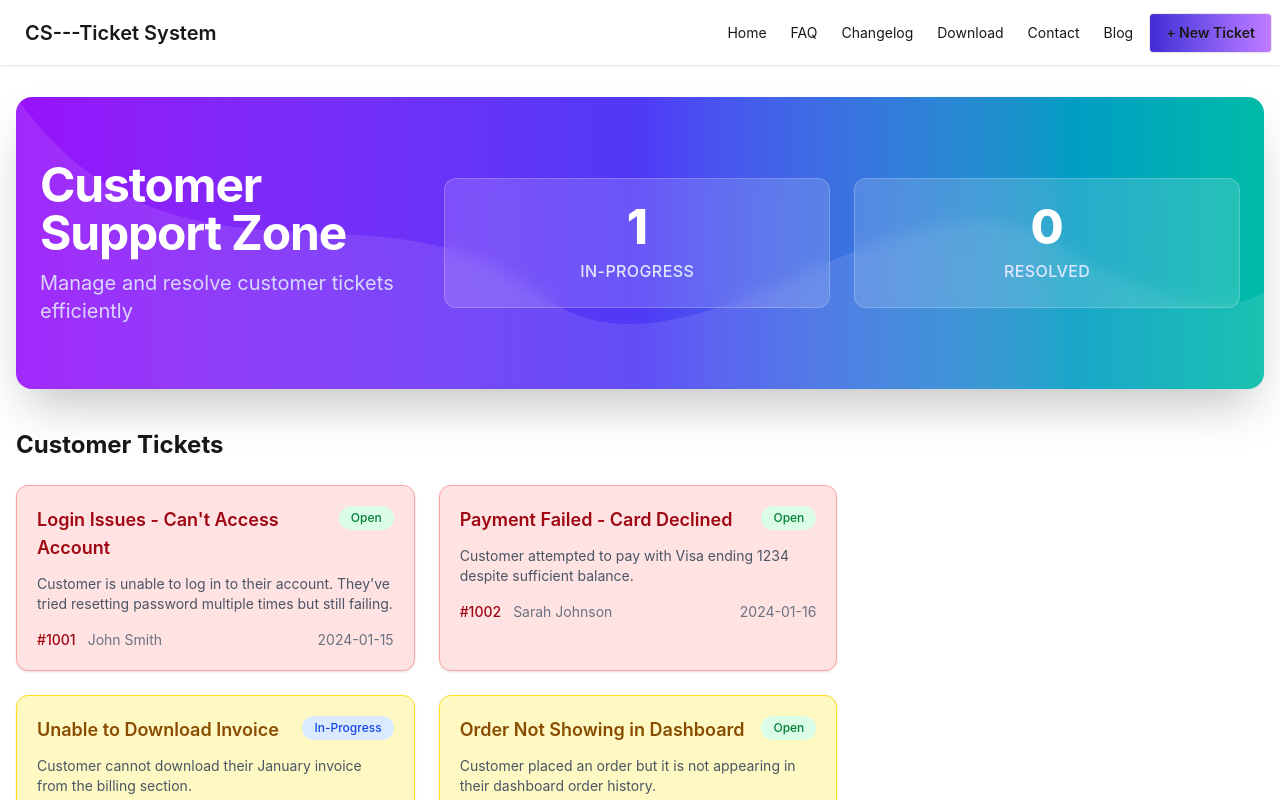
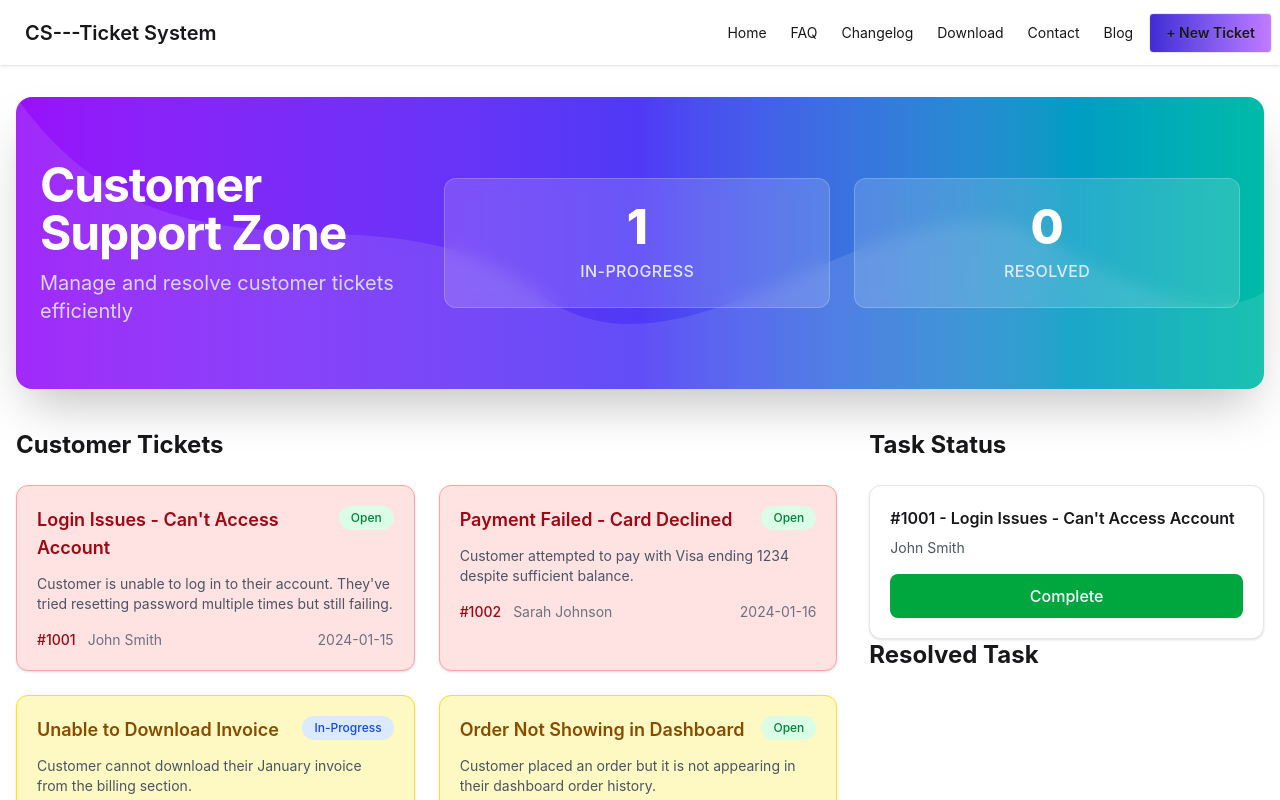
Before and after one commit to MahiuddinZilani/a2-customer-support-zone, a React (Vite) app: page / in a window 1280 px wide. Both pictures are taken after a click on the element 215 px from the left and 578 px from the top of the page. Shown: the top 800 px of the page. Built offline with nearby package versions, Linux system fonts and the light colour scheme.

Commit message:
Task status is added with making the complete button functional

```diff
--- a/src/App.jsx
+++ b/src/App.jsx
@@ -5,6 +5,7 @@ import Banner from "./components/Banner";
 import { initialTickets } from "./data/tickets";
 import { toast } from "react-toastify";
 import TicketCard from "./components/TicketCard";
+import TaskStatus from "./components/TaskStatus";
 
 function App() {
   const [tickets, setTickets] = useState(initialTickets);
@@ -21,6 +22,16 @@ function App() {
 
     setInProgressTasks((prev) => [...prev, ticket]);
     toast.success(`Ticket #${ticket.id} added to In-Progress`);
+  };
+
+  const handleComplete = (ticketId) => {
+    setInProgressTasks((prev) => prev.filter((t) => t.id !== ticketId));
+
+    setTickets((prev) => prev.filter((t) => t.id !== ticketId));
+
+    setResolvedCount((prev) => prev + 1);
+
+    toast.success(`Ticket #${ticketId} is resolved successfully!`);
   };
 
   // console.log(tickets);
@@ -49,6 +60,17 @@ function App() {
               ))}
             </div>
           </div>
+
+          {/* Right - Task Status */}
+          <div>
+            <h2 className="text-2xl font-bold mb-6">Task Status</h2>
+            <TaskStatus
+              tasks={inProgressTasks}
+              onComplete={handleComplete}
+            ></TaskStatus>
+
+            <h2 className="text-2xl font-bold mb-6">Resolved Task</h2>
+          </div>
         </div>
       </main>
     </>
--- /dev/null
+++ b/src/components/TaskStatus.jsx
@@ -0,0 +1,37 @@
+import React from "react";
+
+const TaskStatus = ({ tasks, onComplete }) => {
+  if (tasks.length === 0) {
+    return (
+      <div className="bg-white rounded-xl p-6 shadow text-center text-gray-500">
+        No resolved tasks yet.
+        <br />
+        Select tickets from the left to start working.
+      </div>
+    );
+  }
+  return (
+    <div className="space-y-4">
+      {tasks.map((task) => (
+        <div
+          key={task.id}
+          className="bg-white p-5 rounded-xl shadow border border-gray-200"
+        >
+          <h4 className="font-semibold mb-2">
+            #{task.id} - {task.title}
+          </h4>
+          <p className="text-sm text-gray-600 mb-4">{task.customer}</p>
+
+          <button
+            onClick={() => onComplete(task.id)}
+            className="w-full bg-green-600 hover:bg-green-700 text-white py-2.5 rounded-lg font-medium transition"
+          >
+            Complete
+          </button>
+        </div>
+      ))}
+    </div>
+  );
+};
+
+export default TaskStatus;
```
